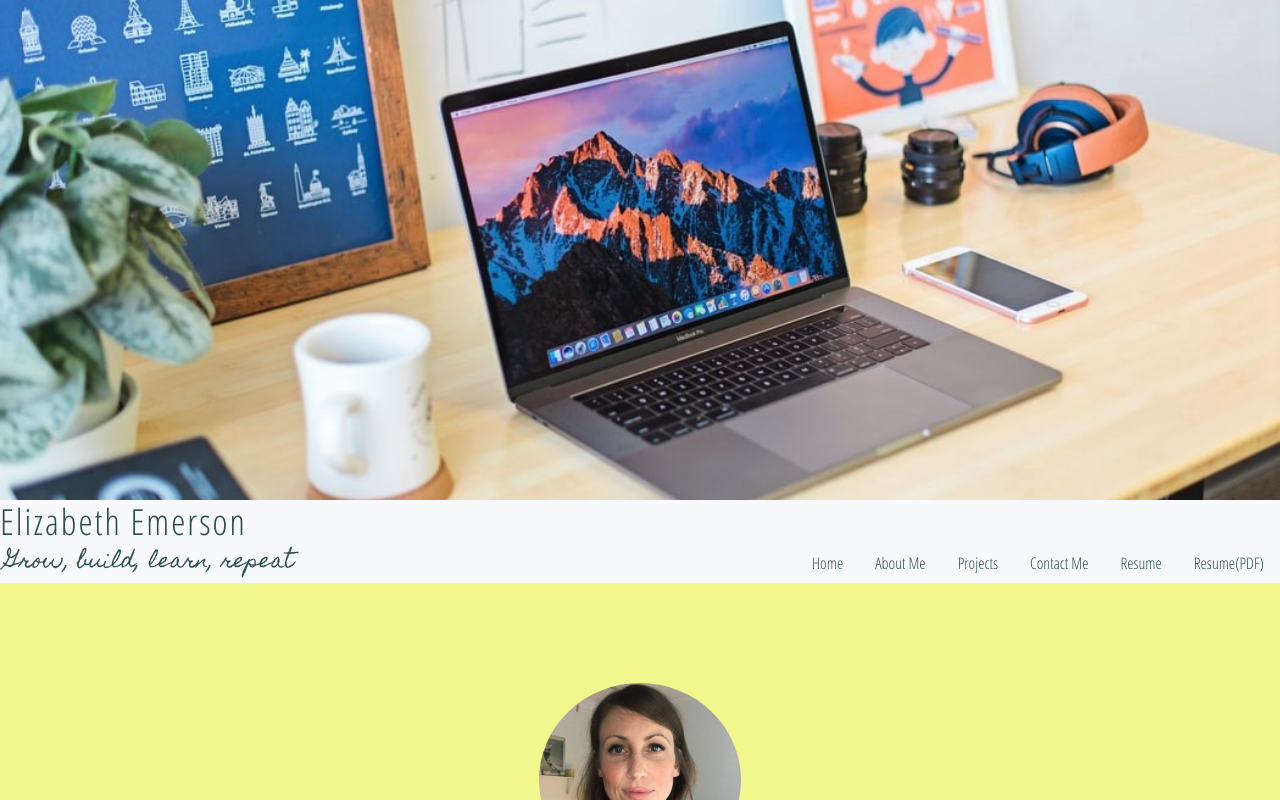
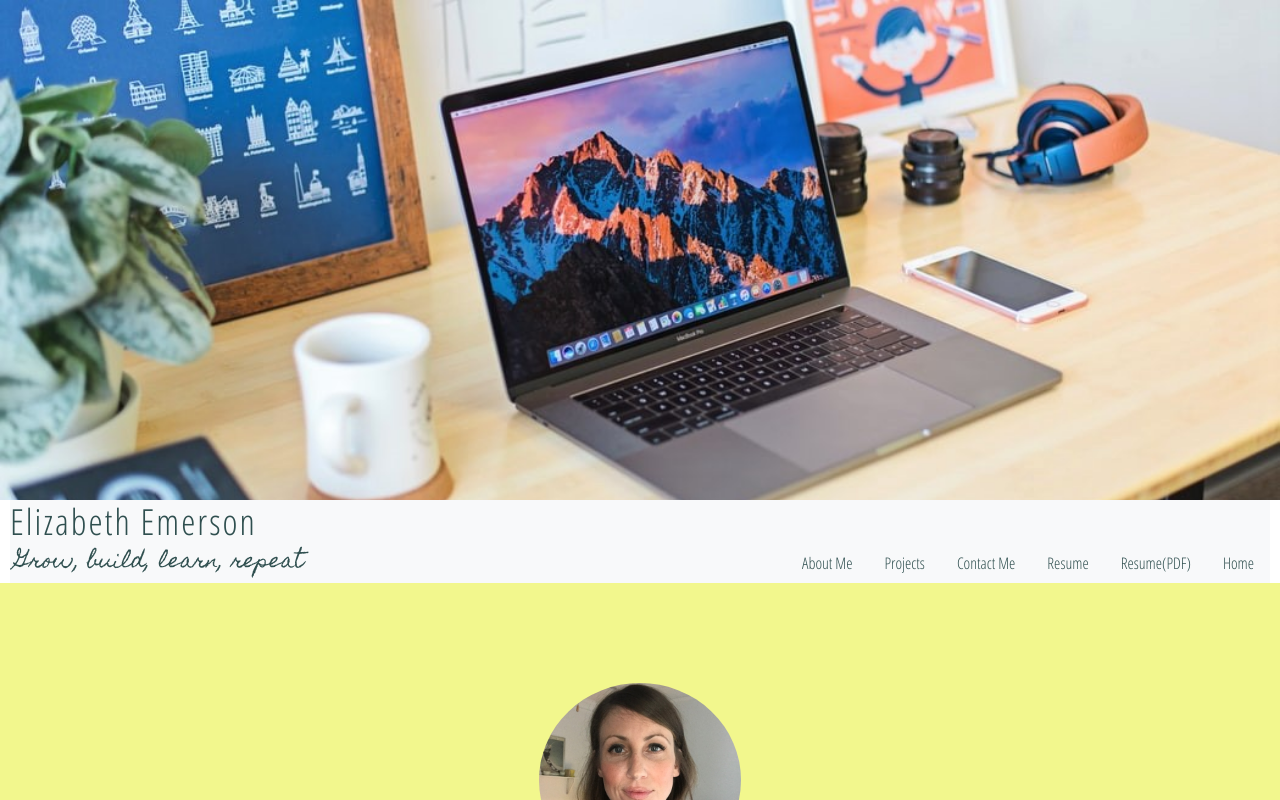
Before and after one commit to uknity/portfolio-react, a React (Create React App) app: page / in a window 1280 px wide. Shown: the top 800 px of the page. Built offline with nearby package versions, Linux system fonts and the light colour scheme.

Commit message:
add readme.me; changed nav link color & font

```diff
--- a/src/components/Header/index.js
+++ b/src/components/Header/index.js
@@ -46,21 +46,11 @@ function Header() {
 
 					<ul className="nav  mt-2 mt-lg-0 ms-auto">
 						{/* <ul className="navbar-nav  mb-2 mb-lg-0" id="linkRow"> */}
-						<li className="nav-item">
-							<Link
-								to="/"
-								className={
-									window.location.pathname === "/"
-										? "nav-link active"
-										: "nav-link"
-								}
-							>
-								Home{" "}
-							</Link>
-						</li>
+
 						<li className="nav-item ">
 							<Link
 								to="/about"
+								id="link"
 								className={
 									window.location.pathname === "/about"
 										? "nav-link active"
@@ -73,6 +63,7 @@ function Header() {
 						<li className="nav-item ">
 							<Link
 								to="/projects"
+								id="link"
 								className={
 									window.location.pathname === "/projects"
 										? "nav-link active"
@@ -85,6 +76,7 @@ function Header() {
 						<li className="nav-item ">
 							<Link
 								to="/contact"
+								id="link"
 								className={
 									window.location.pathname === "/contact"
 										? "nav-link active"
@@ -97,6 +89,7 @@ function Header() {
 						<li className="nav-item ">
 							<a
 								className="nav-link"
+								id="link"
 								rel="noopener noreferrer"
 								href="https://docs.google.com/document/d/1XnnyCAyvonrlKVCC-sQ2VxHgFOKzGe6oD_FBRDAoBKk/edit?usp=sharing"
 								target="_blank"
@@ -108,6 +101,7 @@ function Header() {
 						<li className="nav-item ">
 							<a
 								className="nav-link"
+								id="link"
 								href={resumePDF}
 								target="_blank"
 								rel="noopener noreferrer"
@@ -115,6 +109,19 @@ function Header() {
 							>
 								Resume(PDF){" "}
 							</a>
+						</li>
+						<li className="nav-item" >
+							<Link
+								to="/"
+								id="link"
+								className={
+									window.location.pathname === "/"
+										? "nav-link active"
+										: "nav-link"
+								}
+							>
+								Home{" "}
+							</Link>
 						</li>
 					</ul>
 				</div>
--- a/src/components/Header/style.css
+++ b/src/components/Header/style.css
@@ -1,7 +1,4 @@
-a.nav-link {
-  font-family: 'Open Sans Condensed', sans-serif;
-  color: darkslategray;
-}
+
 a::hover {
   color: darkslategray;
 }
@@ -18,6 +15,8 @@ a::hover {
   letter-spacing: 2px;
   font-family: 'Open Sans Condensed', sans-serif;
   color: darkslategray;
+  margin-left: 10px;
+  margin-right: 10px;
 
 }
 
@@ -43,6 +42,8 @@ a::hover {
   padding-right: 0px;
   padding-top: 0px;
   padding-bottom: 0px;
+  margin-left: 10px;
+  margin-right: 10px;
 }
 
 #subTitle {
@@ -62,6 +63,13 @@ a::hover {
 		background-attachment: fixed;
 }
 
+#link {
+
+    font-family: 'Open Sans Condensed', sans-serif;
+    color: darkslategray;
+
+}
+
 @media only screen and (max-width: 600px) {
   #bgImg {
     background-attachment: scroll;
```
Also changed, not shown: 1 other file (tests, documents, lock files or other folders).
